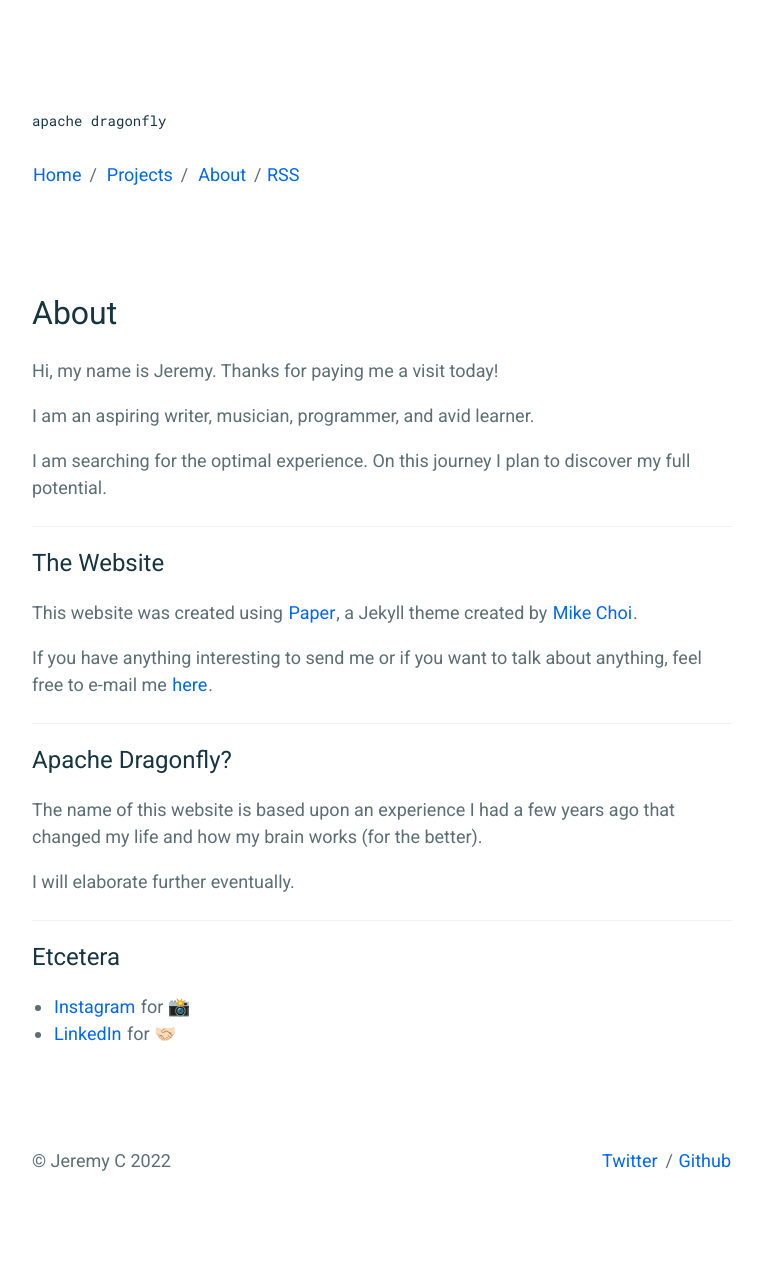
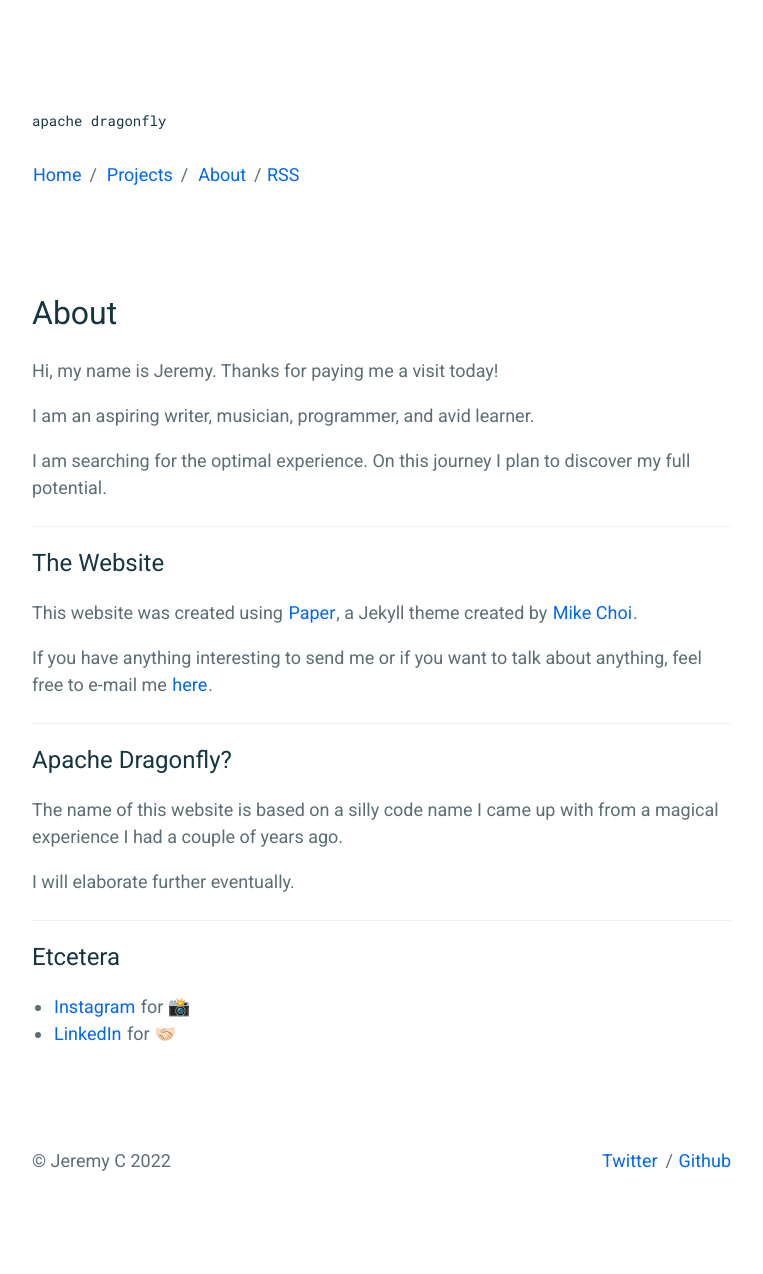
Before and after one commit to apachedragonfly/apachedragonfly.github.io, a Jekyll site: the page built from _pages/about.md, in a window 1280 px wide. Shown: the whole page, without its empty margins (258-1021 px from the left). Built offline with Jekyll 4.4.1, drawn with Linux system fonts in a browser that asks for light colours.

Commit message:
Update about.md

```diff
--- a/_pages/about.md
+++ b/_pages/about.md
@@ -22,7 +22,7 @@ If you have anything interesting to send me or if you want to talk about anythin
 
 ## Apache Dragonfly?
 
-The name of this website is based upon an experience I had a few years ago that changed my life and how my brain works (for the better).
+The name of this website is based on a silly code name I came up with from a magical experience I had a couple of years ago.
 
 I will elaborate further eventually.
 
```
